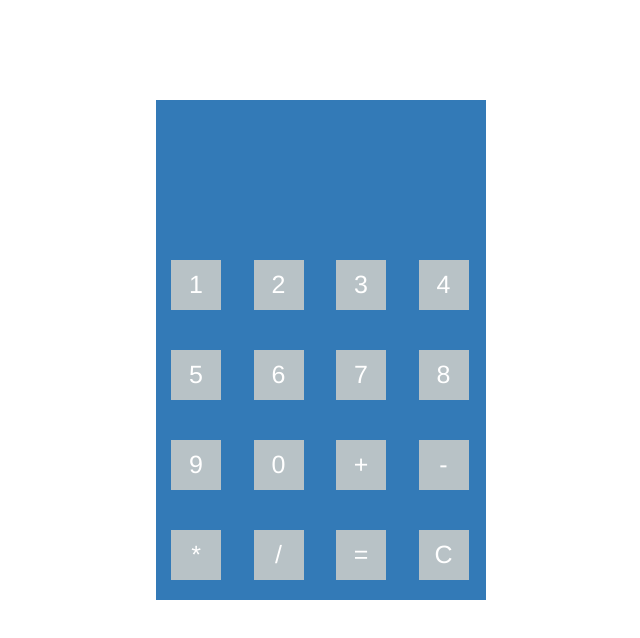
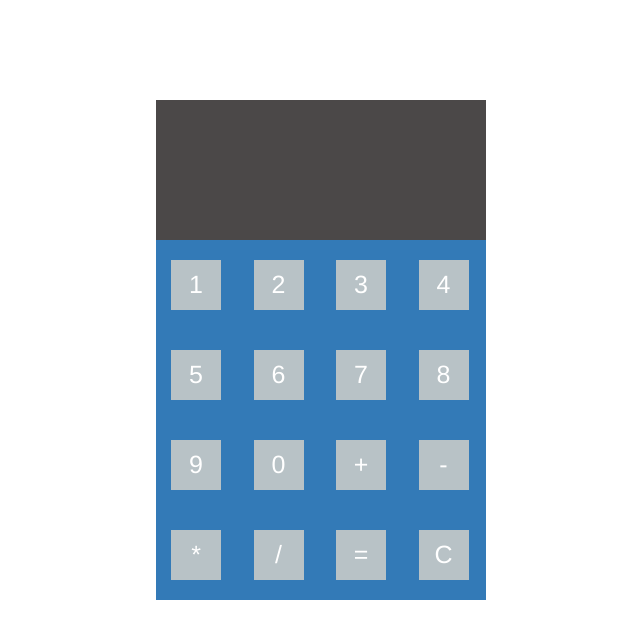
Before and after one commit to iambhagirathsinh/calculator, an Angular app: page / in a window 1280 px wide. Shown: the top 638 px of the page, without its empty margins (319-959 px from the left). Built offline with nearby package versions, Linux system fonts and the light colour scheme.

Commit message:
calculator complated

```diff
--- a/src/app/app.component.css
+++ b/src/app/app.component.css
@@ -9,6 +9,7 @@ input{
     margin: 0px auto;
     padding: 70px 30px;
     text-align: right;
+    background-color: rgb(75, 72, 72);
     color: #fff;
     font-size: 35px;
     outline: none;
```
